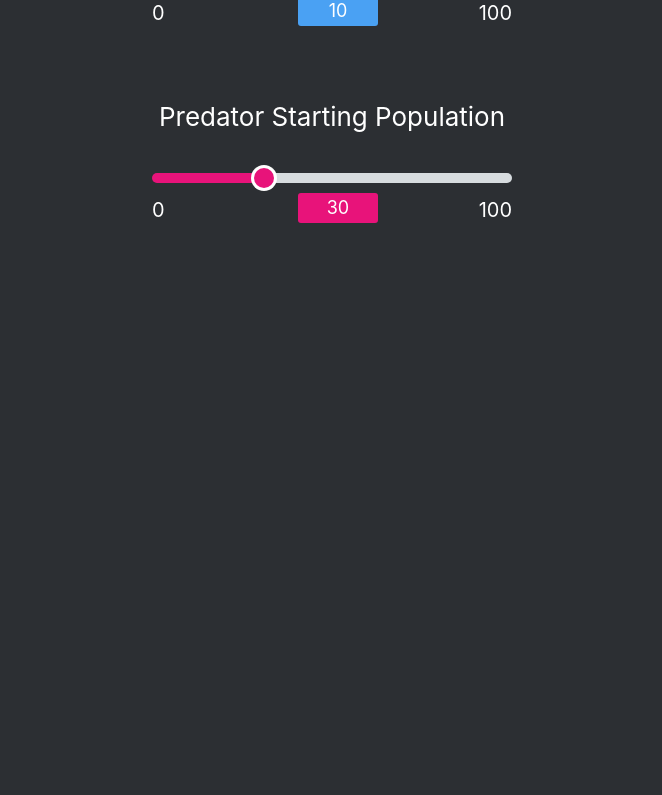
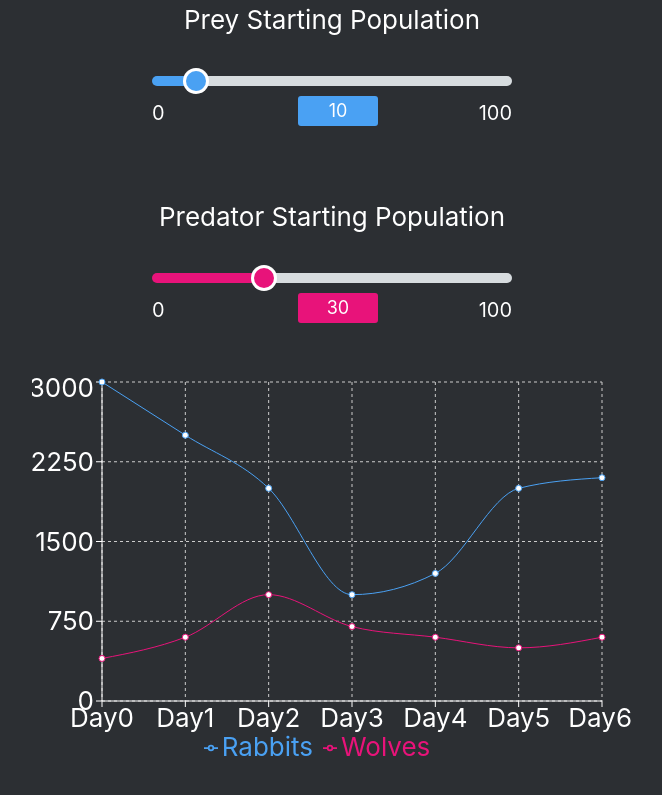
Before and after one commit to CS196Illinois/Group13-FA21, a React (Create React App) app in the folder Project/frontend/: page / in a window 1280 px wide. Shown: the part 781-1576 px from the top of the page, without its empty margins (308-970 px from the left). Before the commit the page ends 1200 px from the top, so only its background shows below. Built offline with nearby package versions, Linux system fonts and the light colour scheme.

Commit message:
Added Grtaph, basically master

```diff
--- a/Project/frontend/src/App.css
+++ b/Project/frontend/src/App.css
@@ -3,7 +3,7 @@
 #app {
   display: grid;
   place-content: center;
-  height: 100vh;
+  height: 225vh;
 
   min-height: 150vh;
   display: flex;
--- a/Project/frontend/src/App.js
+++ b/Project/frontend/src/App.js
@@ -6,6 +6,7 @@ import './App.css';
 import Board from './components/Board';
 import SliderPredator from './components/SliderPredator';
 import SliderPrey from './components/SliderPrey';
+import Graph from './components/Graph';
 
 
 const App = () => {
@@ -51,6 +52,7 @@ const App = () => {
           rangeBackgroundColor="#d7dcdf"
           sliderThumbColor="#e8137a"
         />
+      <Graph/>
     </div>
   );
 }
--- /dev/null
+++ b/Project/frontend/src/components/Graph.js
@@ -0,0 +1,91 @@
+
+// import recharts
+import React, { PureComponent } from 'react';
+import { LineChart, Line, XAxis, YAxis, CartesianGrid, Tooltip, Legend, ResponsiveContainer } from 'recharts';
+
+
+// Going to make up some data
+const data = [
+  {
+    name: 'Day0',
+    Rabbits: 3000,
+    Wolves: 400,
+    amt: 2400,
+  },
+  {
+    name: 'Day1',
+    Rabbits: 2500,
+    Wolves: 600,
+    amt: 2210,
+  },
+  {
+    name: 'Day2',
+    Rabbits: 2000,
+    Wolves: 1000,
+    amt: 2290,
+  },
+  {
+    name: 'Day3',
+    Rabbits: 1000,
+    Wolves: 700,
+    amt: 2000,
+  },
+  {
+    name: 'Day4',
+    Rabbits: 1200,
+    Wolves: 600,
+    amt: 2181,
+  },
+  {
+    name: 'Day5',
+    Rabbits: 2000,
+    Wolves: 500,
+    amt: 2500,
+  },
+  {
+    name: 'Day6',
+    Rabbits: 2100,
+    Wolves: 600,
+    amt: 2100,
+  },
+];
+
+
+// export
+// export default function App() {
+//   return (
+
+//   );
+// }
+
+
+function Graph() {
+  return (
+    <><LineChart
+      width={600}
+      height={400}
+      data={data}
+      margin={{
+        top: 10,
+        right: 30,
+        left: 10,
+        bottom: 10
+      }}
+    >
+      <CartesianGrid strokeDasharray="3 3" />
+      <XAxis dataKey="name" stroke="white"/>
+      <YAxis stroke="white"/>
+      <Tooltip />
+      <Legend />
+      <Line
+        type="monotone"
+        dataKey="Rabbits"
+        stroke="#4aa1f3"
+        activeDot={{ r: 8 }} />
+      <Line type="monotone" dataKey="Wolves" stroke="#e8137a" />
+    </LineChart>
+    </>
+  );
+}
+
+export default Graph;
```
